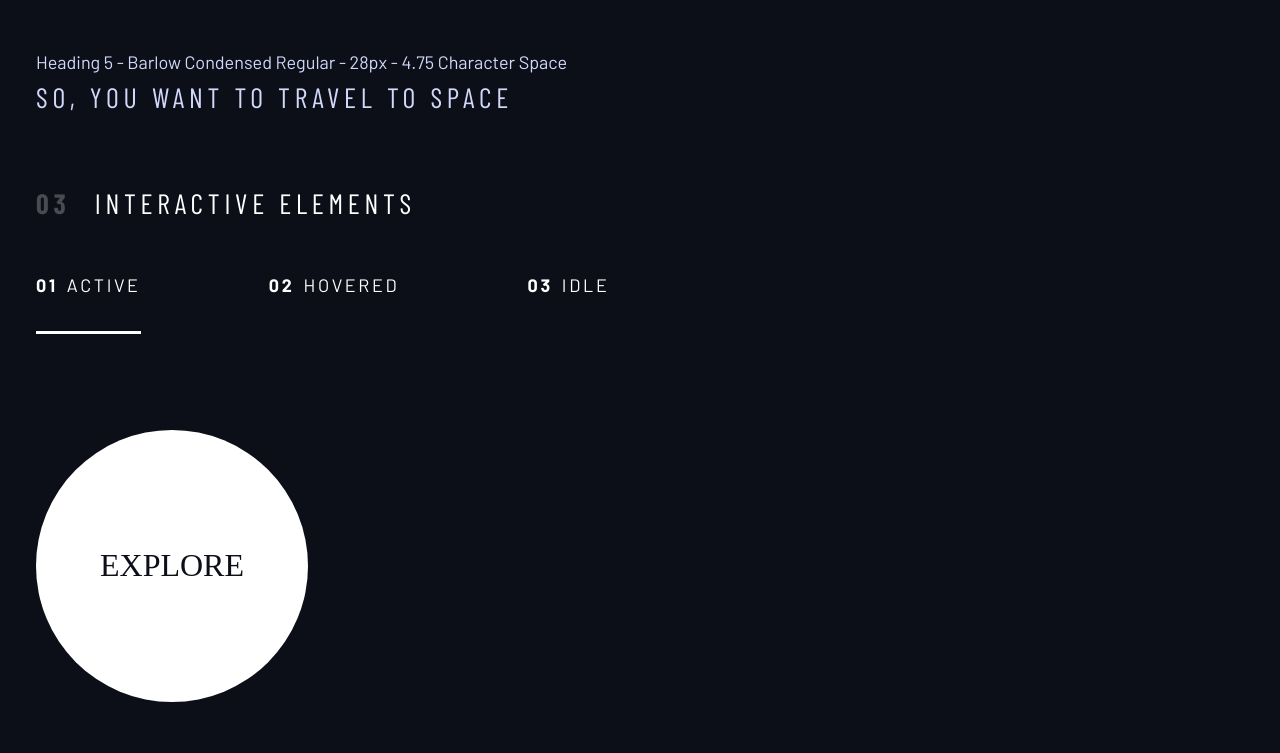
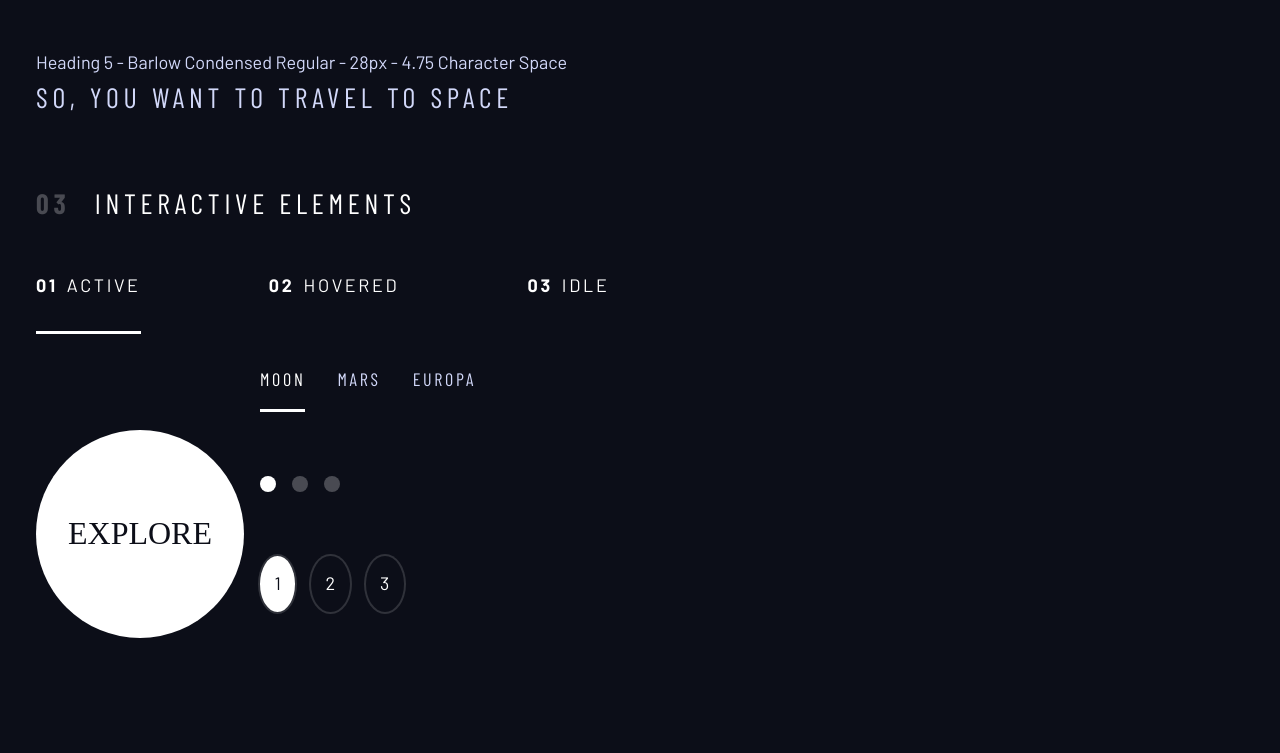
Before and after one commit to faratim/space-tourism, a plain HTML site: page design-system.html in a window 1280 px wide. Shown: the part 1179-1932 px from the top of the page. Drawn offline with nearby package versions, Linux system fonts and the light colour scheme; a script that the page names is missing; a web font is replaced by a local one.

Commit message:
Finished design system

```diff
--- a/design-system.html
+++ b/design-system.html
@@ -168,12 +168,48 @@
             >
           </div>
 
-          <div style="margin-bottom: 50vh">
+          <div class="flow" style="margin-bottom: 50vh; --flow-space: 4rem">
             <!-- Tabs -->
+            <div class="tab-list underline-indicators flex">
+              <button
+                aria-selected="true"
+                class="uppercase ff-sans-cond text-accent bg-dark letter-spacing-2 tab-hover"
+              >
+                Moon
+              </button>
+              <button
+                aria-selected="false"
+                class="uppercase ff-sans-cond text-accent bg-dark letter-spacing-2 tab-hover"
+              >
+                Mars
+              </button>
+              <button
+                aria-selected="false"
+                class="uppercase ff-sans-cond text-accent bg-dark letter-spacing-2 tab-hover"
+              >
+                Europa
+              </button>
+            </div>
 
             <!-- Dots -->
+            <div class="dot-indicators underline-indicators flex">
+              <button class="dot-hover" aria-selected="true">
+                <span class="sr-only">Slide title</span>
+              </button>
+              <button class="dot-hover" aria-selected="false">
+                <span class="sr-only">Slide title</span>
+              </button>
+              <button class="dot-hover" aria-selected="false">
+                <span class="sr-only">Slide title</span>
+              </button>
+            </div>
 
             <!-- Numbers -->
+            <div class="number-indicators underline-indicators flex">
+              <button class="number-hover" aria-selected="true">1</button>
+              <button class="number-hover" aria-selected="false">2</button>
+              <button class="number-hover" aria-selected="false">3</button>
+            </div>
           </div>
         </div>
       </section>
--- a/index.css
+++ b/index.css
@@ -237,7 +237,7 @@ select {
   z-index: 1;
   display: grid;
   place-items: center;
-  padding: 0 2em;
+  padding: 0 2rem;
   border-radius: 50%;
   aspect-ratio: 1;
   text-decoration: none;
@@ -279,7 +279,9 @@ select {
 }
 
 .underline-indicators > * {
+  cursor: pointer;
   padding: var(--underline-gap, 1rem) 0;
+  border: 0;
   border-bottom: 0.2rem solid hsl(var(--clr-white) / 0);
 }
 
@@ -288,6 +290,67 @@ select {
   border-color: hsl(var(--clr-white) / 0.25);
 }
 
-.underline-indicators > .active {
+.underline-indicators > .active,
+.underline-indicators > [aria-selected="true"] {
+  color: hsl(var(--clr-white) / 1);
   border-color: hsl(var(--clr-white) / 1);
 }
+
+.tab-list {
+  --gap: 2rem;
+}
+
+.tab-hover:hover {
+  border-color: hsl(var(--clr-white) / 0.25);
+}
+
+.dot-indicators > * {
+  cursor: pointer;
+  border: 0;
+  border-radius: 50%;
+  aspect-ratio: 1;
+  padding: 0.5rem;
+  background-color: hsl(var(--clr-white) / 0.25);
+}
+
+.dot-hover:hover {
+  cursor: pointer;
+  border: 0;
+  border-radius: 50%;
+  aspect-ratio: 1;
+  padding: 0.5rem;
+  background-color: hsl(var(--clr-white) / 0.5);
+}
+
+.dot-indicators > [aria-selected="true"] {
+  background-color: hsl(var(--clr-white) / 1);
+}
+
+.number-indicators > * {
+  cursor: pointer;
+  border: 0;
+  border-radius: 50%;
+  aspect-ratio: 1;
+  padding: 0.9rem;
+  margin-bottom: 1rem;
+  background-color: hsl(var(--clr-white) / 0);
+  color: hsl(var(--clr-white) / 1);
+  box-shadow: 0px 0px 0px 2px hsl(var(--clr-white) / 0.15);
+  align-items: center;
+}
+
+.number-hover:hover {
+  cursor: pointer;
+  border-style: "solid";
+  border-width: thin;
+  box-shadow: 0px 0px 0px 2px hsl(var(--clr-white) / 1);
+  border-radius: 50%;
+  aspect-ratio: 1;
+  padding: 0.9rem;
+  border-color: hsl(var(--clr-white) / 0.5);
+}
+
+.number-indicators > [aria-selected="true"] {
+  background-color: hsl(var(--clr-white) / 1);
+  color: hsl(var(--clr-dark));
+}
```
